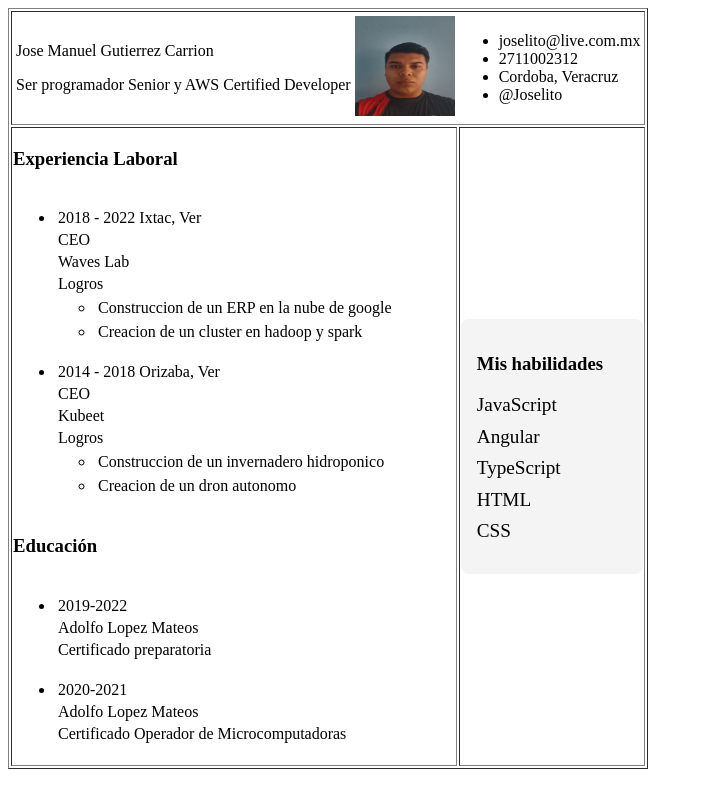
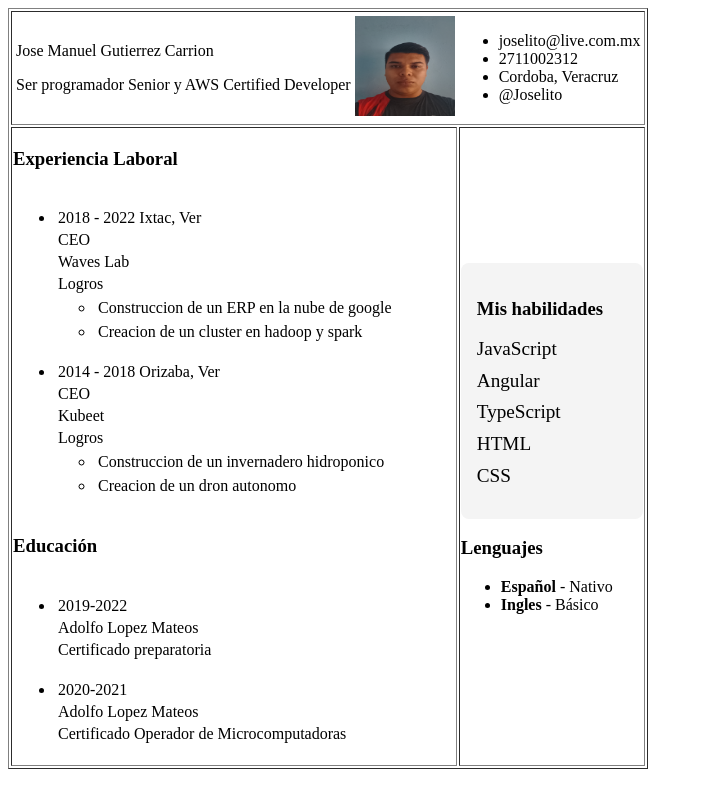
Before and after one commit to JoseGtz999/JoseGtz999.github.io, an Angular app: page / in a window 1280 px wide. Shown: the whole page, without its empty margins (0-703 px from the left). Built offline with nearby package versions, Linux system fonts and the light colour scheme.

Commit message:
add languages branch #5

```diff
--- a/src/app/app.component.html
+++ b/src/app/app.component.html
@@ -11,6 +11,7 @@
         </td>
         <td>
             <app-skills></app-skills>
+            <app-languages></app-languages>
         </td>
     </tr>
 </table>
--- a/src/app/app.component.ts
+++ b/src/app/app.component.ts
@@ -4,11 +4,12 @@ import { HeaderComponent } from './header/header.component';
 import { WorkExperienceComponent } from './work-experience/work-experience.component';
 import { EducationComponent } from './education/education.component';
 import { SkillsComponent } from './skills/skills.component';
+import { LanguagesComponent } from "./languages/languages.component";
 
 @Component({
   selector: 'app-root',
   standalone: true,
-  imports: [RouterOutlet, HeaderComponent, WorkExperienceComponent, EducationComponent, SkillsComponent],
+  imports: [RouterOutlet, HeaderComponent, WorkExperienceComponent, EducationComponent, SkillsComponent, LanguagesComponent],
   templateUrl: './app.component.html',
   styleUrl: './app.component.css'
 })
--- /dev/null
+++ b/src/app/languages/languages.component.html
@@ -0,0 +1,8 @@
+<div class="languages-container">
+    <h3>Lenguajes</h3>
+    <ul>
+      <li *ngFor="let language of languages">
+        <strong>{{ language.name }}</strong> - {{ language.level }}
+      </li>
+    </ul>
+  </div>
--- /dev/null
+++ b/src/app/languages/languages.component.ts
@@ -0,0 +1,16 @@
+import { Component } from '@angular/core';
+import { CommonModule } from '@angular/common';
+
+@Component({
+  selector: 'app-languages',
+  standalone: true,
+  imports: [CommonModule],
+  templateUrl: './languages.component.html',
+  styleUrl: './languages.component.css'
+})
+export class LanguagesComponent {
+  languages = [
+    { name: 'Español', level: 'Nativo' },
+    { name: 'Ingles', level: 'Básico' }
+  ];
+}
```
Also changed, not shown: src/app/languages/languages.component.css (added), 1 other file (tests, documents, lock files or other folders).
